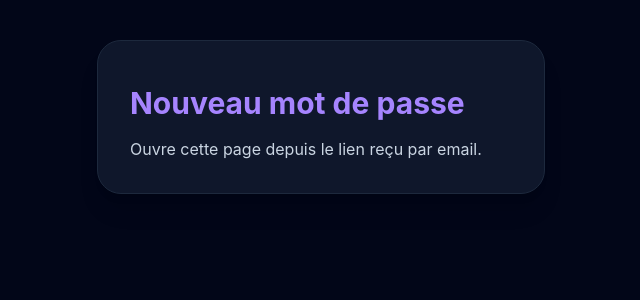
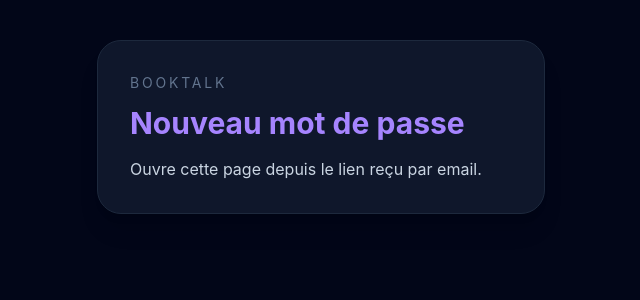
Before and after one commit to Myra-tech456/BookTalk, a React (Vite) app: page /update-password in a window 1280 px wide. Shown: the top 300 px of the page, without its empty margins (319-959 px from the left). Built offline with nearby package versions, Linux system fonts and the light colour scheme.

Commit message:
feat: add password visibility toggle to reset page

```diff
--- a/src/pages/UpdatePasswordPage.tsx
+++ b/src/pages/UpdatePasswordPage.tsx
@@ -65,7 +65,7 @@
     <main className="min-h-screen bg-slate-950 px-4 py-10 text-white">
       <div className="mx-auto max-w-md rounded-3xl border border-slate-800 bg-slate-900 p-8 shadow-xl">
         <p className="text-sm uppercase tracking-[0.2em] text-slate-500">
-
+          booktalk
         </p>
         <h1 className="mt-3 text-3xl font-bold text-violet-400">
           Nouveau mot de passe
```
